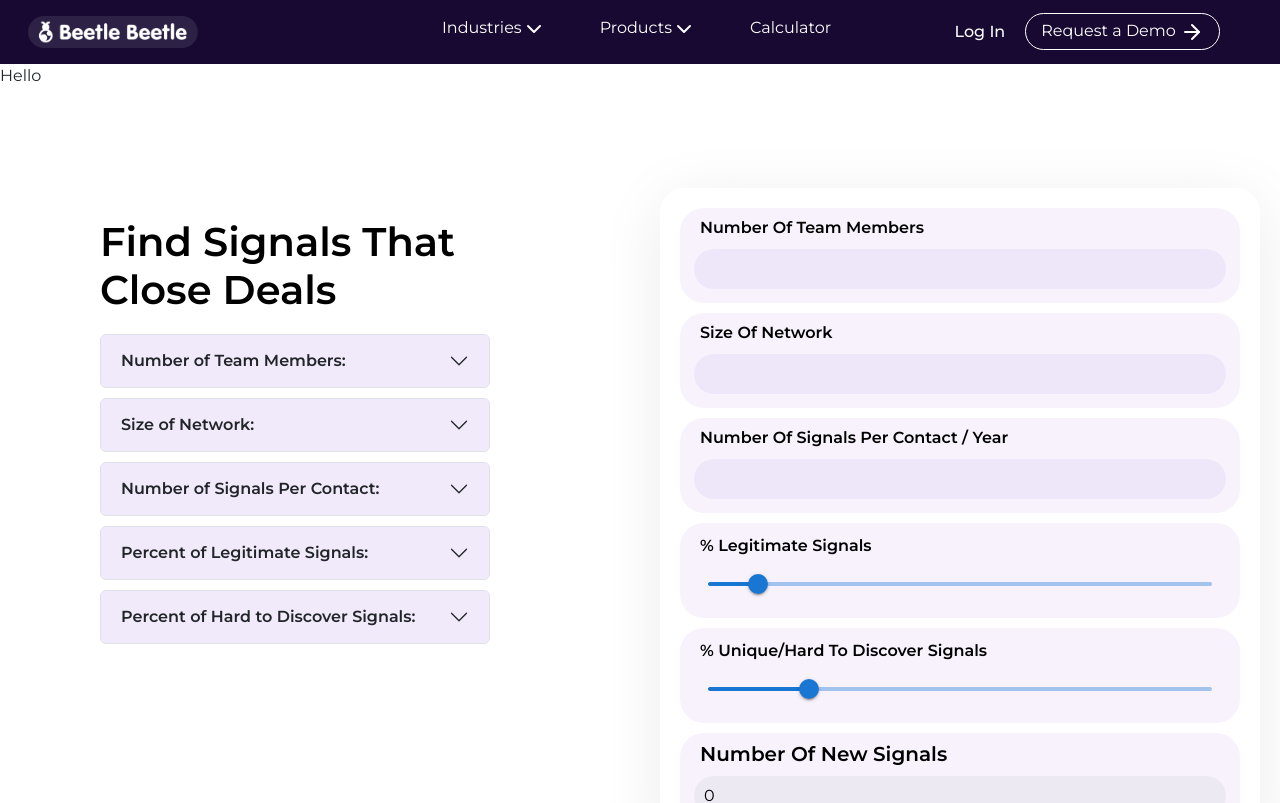
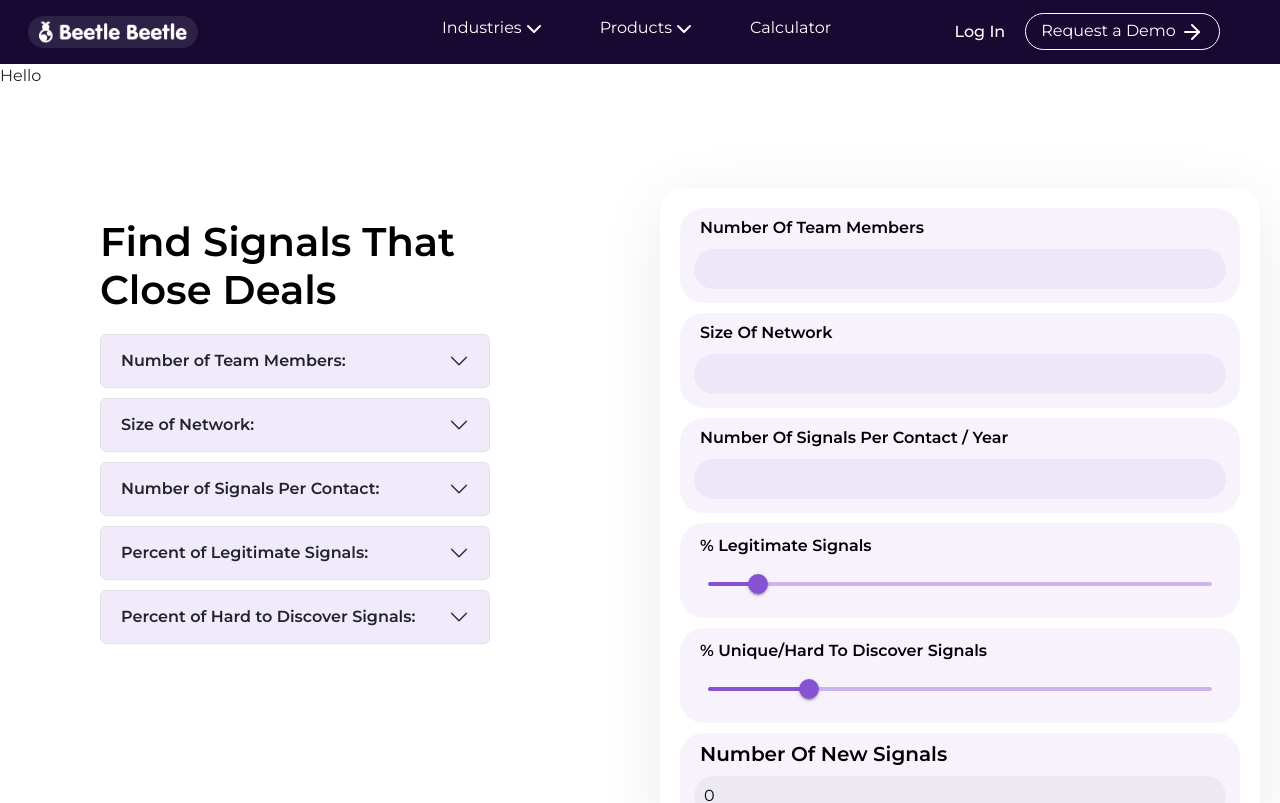
Before and after one commit to Anshuman1609/assignment, a React (Create React App) app: page / in a window 1280 px wide. Shown: the top 803 px of the page. Built offline with nearby package versions, Linux system fonts and the light colour scheme; a web font is replaced by a local one.

Commit message:
search color change

```diff
--- a/src/components/Operations.js
+++ b/src/components/Operations.js
@@ -51,14 +51,14 @@ const Operations = () => {
                 <div className='part'>
                     <label className='labels style-item'>% Legitimate Signals</label>
                     <Box style={{ width: '90%' }}>
-                        <Slider defaultValue={50} aria-label="Default" valueLabelDisplay="auto" onChange={handleLegSignal} value={legitimateSignals} />
+                        <Slider style={{ color: 'rgba(135, 83, 212, 1)' }} defaultValue={50} aria-label="Default" valueLabelDisplay="auto" onChange={handleLegSignal} value={legitimateSignals} />
                     </Box>
                     {/* <input className='inputs' type="number" value={legitimateSignals} onChange={(e) => { setLegitimateSignals(e.target.value); }} /> */}
                 </div>
                 <div className='part'>
                     <label className='labels style-item'>% Unique/Hard To Discover Signals</label>
                     <Box style={{ width: '90%' }}>
-                        <Slider defaultValue={50} aria-label="Default" valueLabelDisplay="auto" onChange={handleSignalValue} value={uniqueSignals} />
+                        <Slider style={{ color: 'rgba(135, 83, 212, 1)' }} defaultValue={50} aria-label="Default" valueLabelDisplay="auto" onChange={handleSignalValue} value={uniqueSignals} />
                     </Box>
                     {/* <input className='inputs' type="number" value={uniqueSignals} onChange={(e) => { setUniqueSignals(e.target.value); }} /> */}
                 </div>
```
